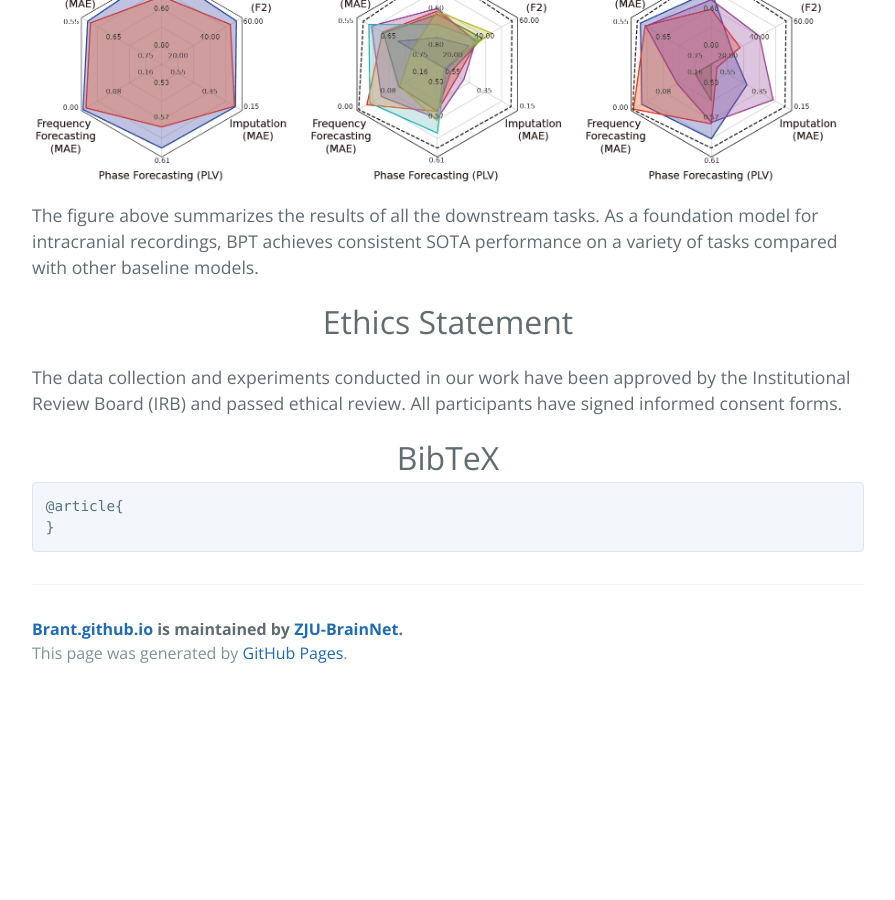
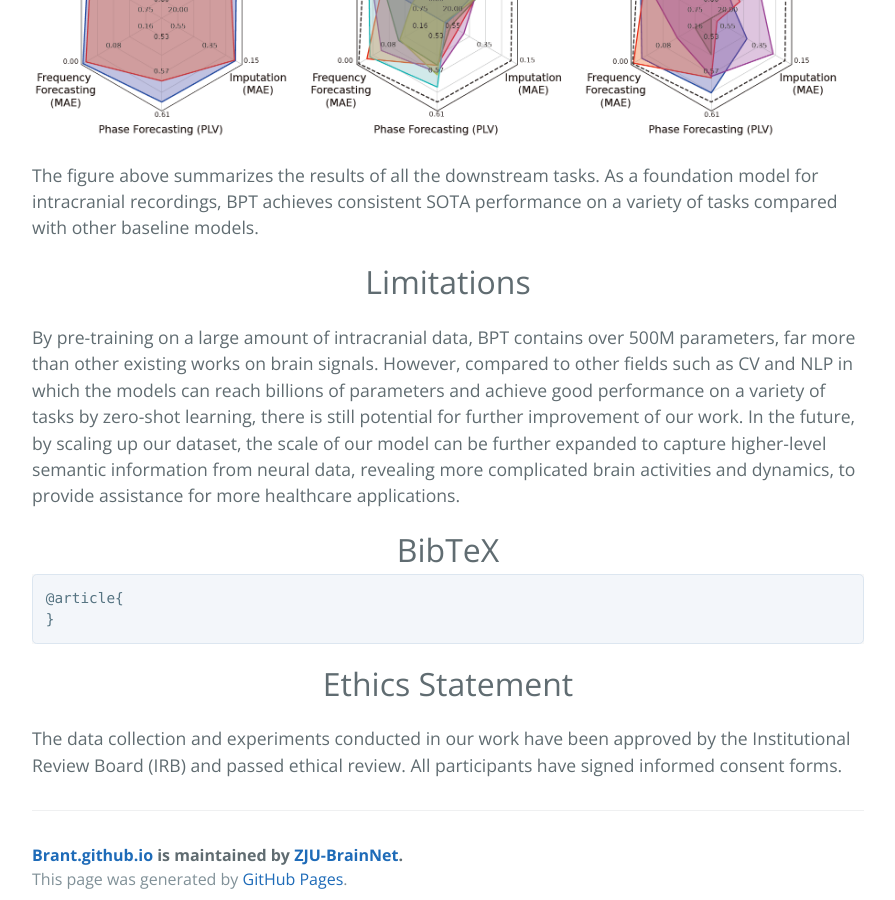
Before and after one commit to ZJU-BrainNet/Brant.github.io, a Jekyll site: the page built from index.md, in a window 1280 px wide and 900 px high, scrolled down 1767 px. Shown: the whole window, without its empty margins (192-1087 px from the left). Built offline with Jekyll 4.4.1, drawn with Linux system fonts in a browser that asks for light colours; before the commit the page ends 2464 px from its top, so only the background shows below that.

Commit message:
figure centered

````diff
--- a/index.md
+++ b/index.md
@@ -12,7 +12,9 @@ We propose a foundation model named BPT for modeling intracranial recordings, wh
 
 <center><font size="6"> Contributions </font><br/> </center>
 
-<img src="figures/scale_compare.png" alt="Model scale comparison" style="zoom:50%;" div align=center />
+<div align=center>
+<img src="figures/scale_compare.png" alt="Model scale comparison" style="zoom:50%;" />
+</div>
 
 - We propose a foundation model for intracranial neural signals named BPT, which is the largest model on brain signals (shown in the figure) and pre-trained on a large intracranial dataset collected by us, providing a large-scale and off-the-shelf model for medicine.
 
@@ -24,15 +26,17 @@ We propose a foundation model named BPT for modeling intracranial recordings, wh
 
 <center><font size="6"> Performance </font><br/> </center>
 
-<img src="figures/overall_res.png" alt="Overall performance of Brant and baselines" div align=center />
+<div align=center>
+<img src="figures/overall_res.png" alt="Overall performance of Brant and baselines" />
+</div>
 
 The figure above summarizes the results of all the downstream tasks. As a foundation model for intracranial recordings, BPT achieves consistent SOTA performance on a variety of tasks compared with other baseline models.
 
 
 
-<center><font size="6"> Ethics Statement </font><br/> </center>
+<center><font size="6"> Limitations </font><br/> </center>
 
-The data collection and experiments conducted in our work have been approved by the Institutional Review Board (IRB) and passed ethical review. All participants have signed informed consent forms.
+By pre-training on a large amount of intracranial data, BPT contains over 500M parameters, far more than other existing works on brain signals. However, compared to other fields such as CV and NLP in which the models can reach billions of parameters and achieve good performance on a variety of tasks by zero-shot learning, there is still potential for further improvement of our work. In the future, by scaling up our dataset, the scale of our model can be further expanded to capture higher-level semantic information from neural data, revealing more complicated brain activities and dynamics, to provide assistance for more healthcare applications.
 
 
 
@@ -44,6 +48,10 @@ The data collection and experiments conducted in our work have been approved by
 ```
 
 
+
+<center><font size="6"> Ethics Statement </font><br/> </center>
+
+The data collection and experiments conducted in our work have been approved by the Institutional Review Board (IRB) and passed ethical review. All participants have signed informed consent forms.
 
 
 
````
